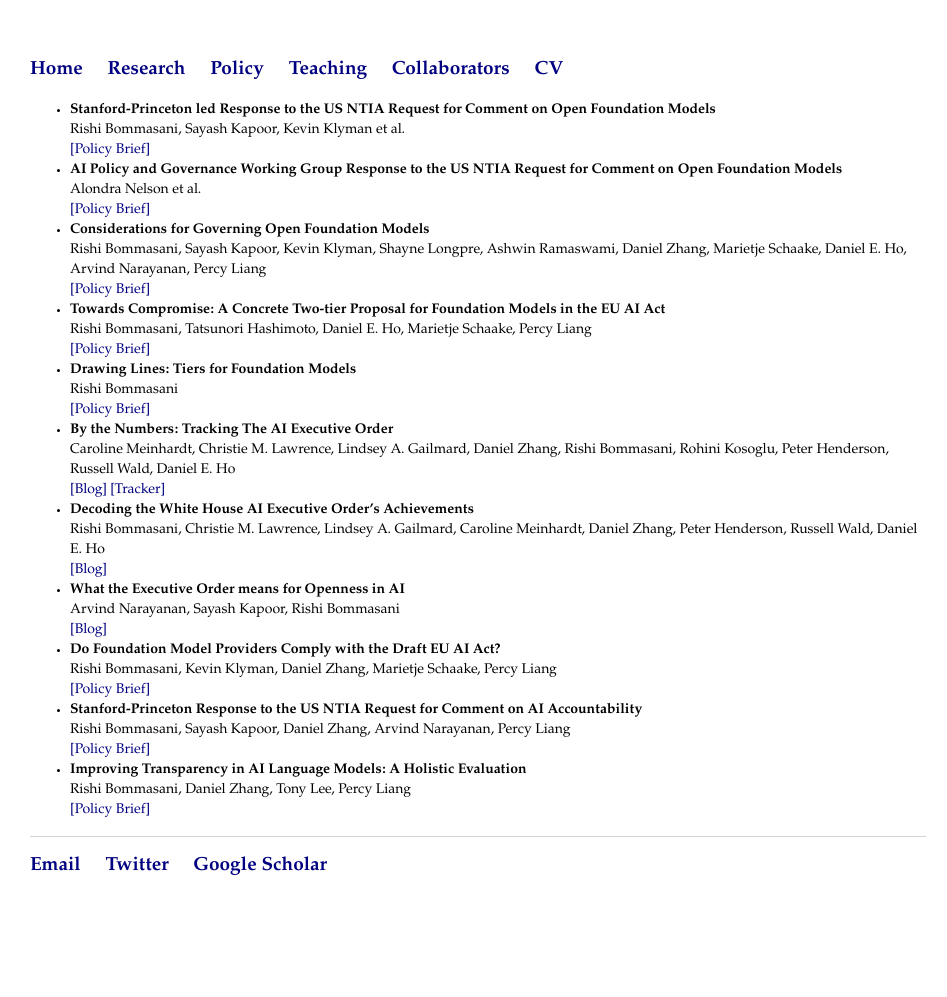
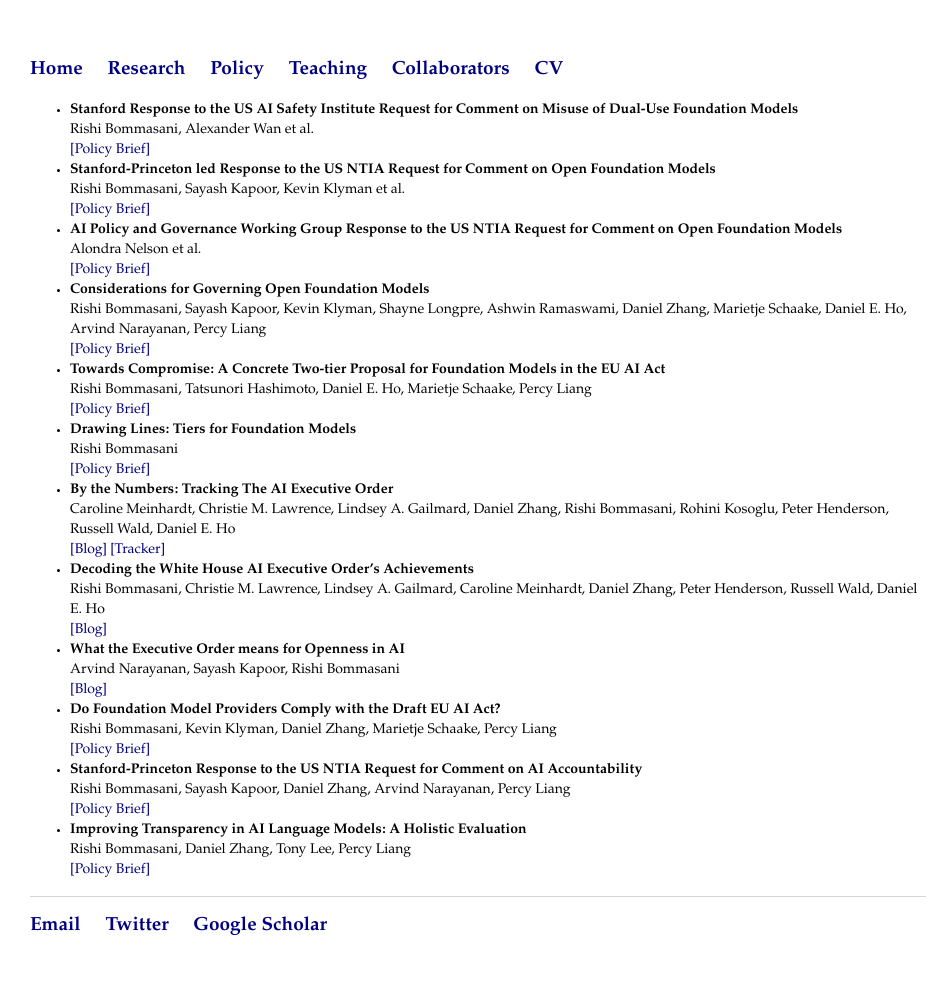
Before and after one commit to rishibommasani/rishibommasani.github.io, a Jekyll site: the page built from policy/index.html, in a window 1280 px wide. Shown: the whole page, without its empty margins (162-1109 px from the left). Built offline with Jekyll 4.4.1, drawn with Linux system fonts in a browser that asks for light colours; before the commit the page ends 937 px from its top, so only the background shows below that.

Commit message:
Update index.html

```diff
--- a/policy/index.html
+++ b/policy/index.html
@@ -4,12 +4,17 @@
 ---
 
 	<ul>
-  <li><b> Stanford-Princeton led Response to the US NTIA Request for Comment on Open Foundation Models </b>
+	<li><b> Stanford Response to the US AI Safety Institute Request for Comment on Misuse of Dual-Use Foundation Models </b>
+		<br> Rishi Bommasani, Alexander Wan et al.
+		<br> <a href="https://hai.stanford.edu/sites/default/files/2024-09/Stanford_Response_to_US_AISI_RFC.pdf">[Policy Brief]</a>
+	</li>
+
+	<li><b> Stanford-Princeton led Response to the US NTIA Request for Comment on Open Foundation Models </b>
 		<br> Rishi Bommasani, Sayash Kapoor, Kevin Klyman et al.
 		<br> <a href="https://hai.stanford.edu/sites/default/files/2024-03/Response-NTIA-RFC-Open-Foundation-Models.pdf">[Policy Brief]</a>
 	</li>
 
-  <li><b> AI Policy and Governance Working Group Response to the US NTIA Request for Comment on Open Foundation Models </b>
+	<li><b> AI Policy and Governance Working Group Response to the US NTIA Request for Comment on Open Foundation Models </b>
 		<br> Alondra Nelson et al.
 		<br> <a href="https://www.ias.edu/sites/default/files/AIPGWG-Response_NTIA-RFC-on-Open-Foundation-AI-w-Available-Model-Weights_Updt_Mar2024.pdf">[Policy Brief]</a>
 	</li>
```
